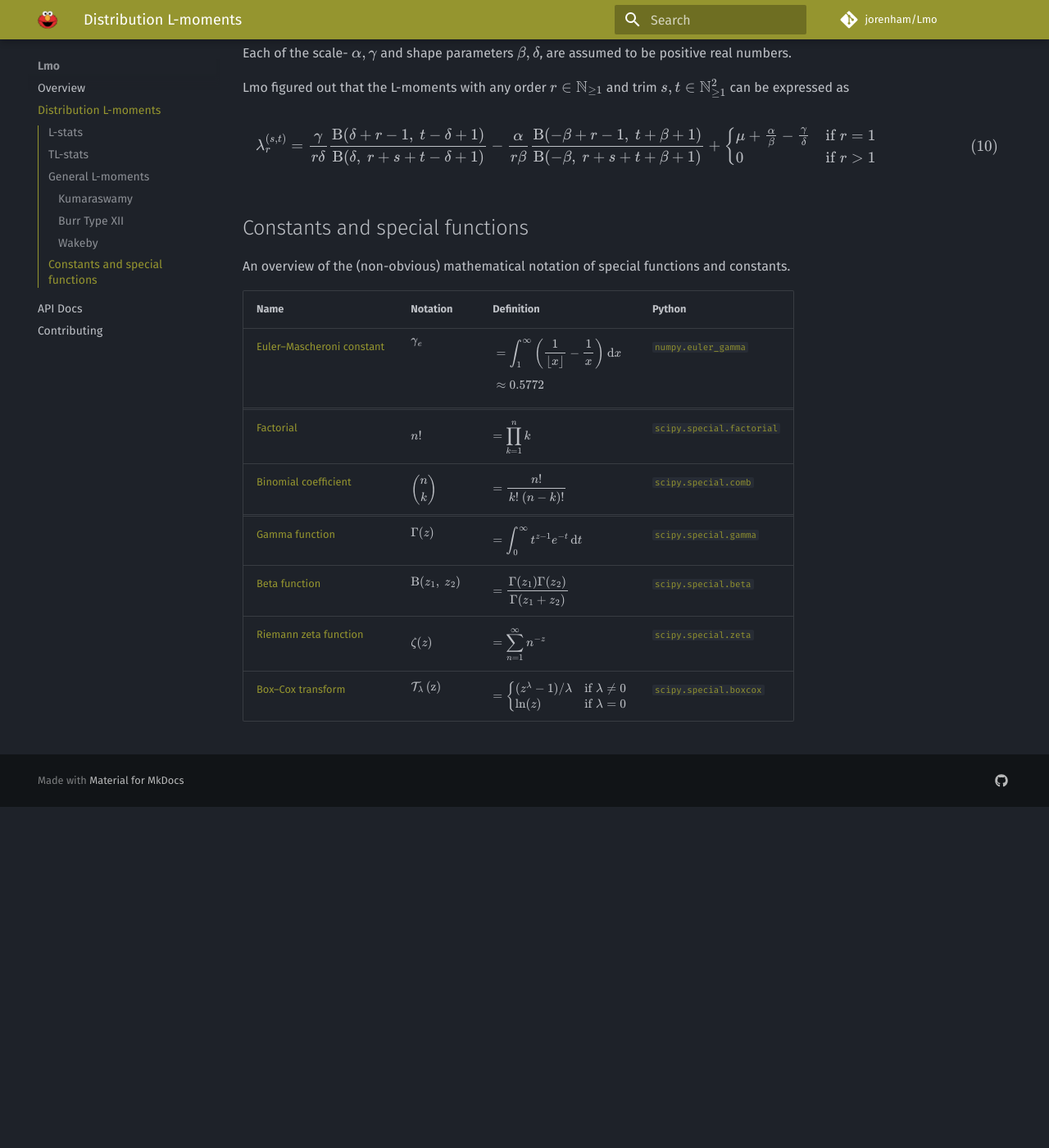
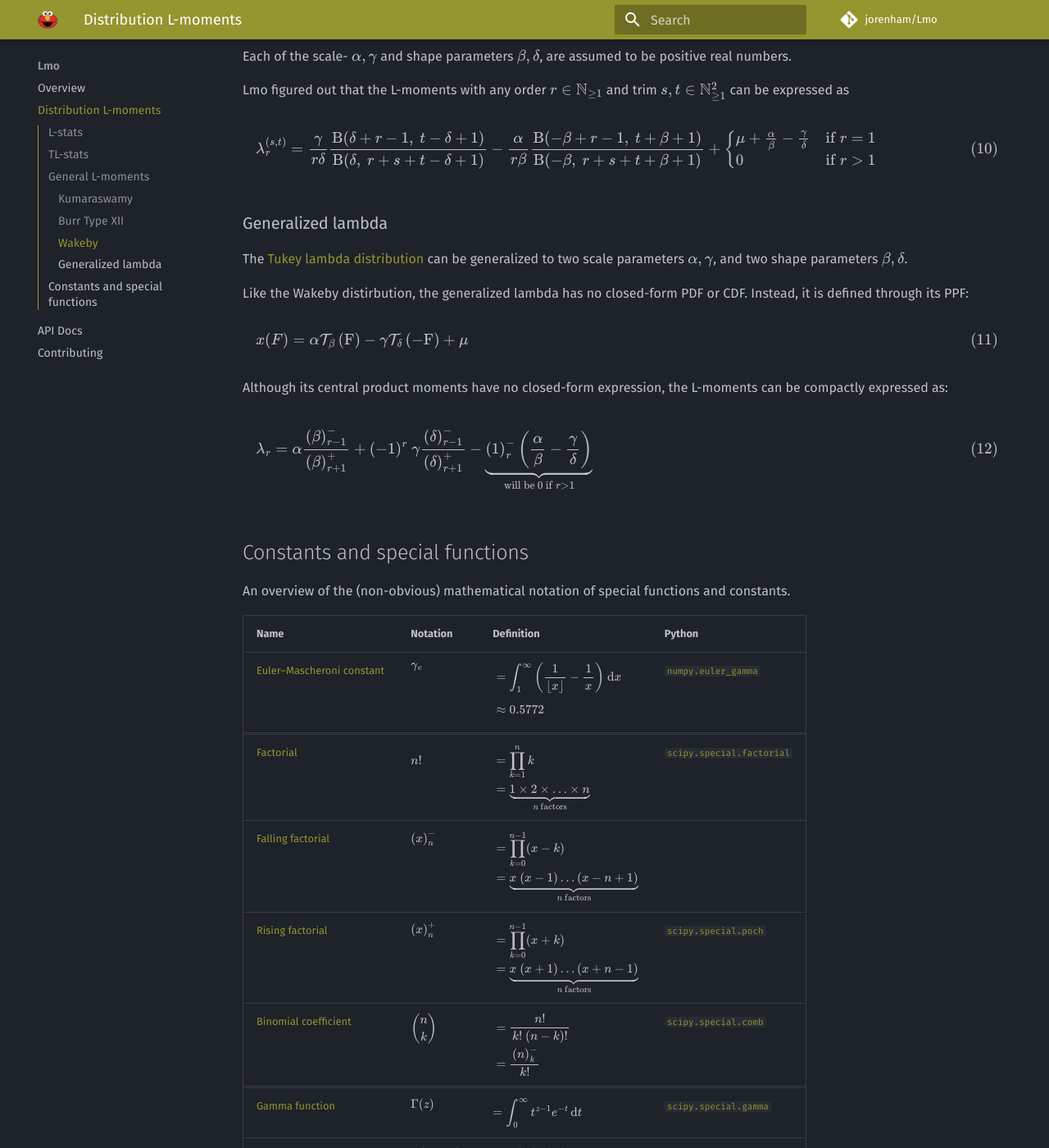
Before and after one commit to jorenham/Lmo, an MkDocs documentation site: the page built from docs/distributions.md, in a window 1280 px wide and 1400 px high, scrolled down 4712 px. Shown: the whole window at 82% size. Built offline with MkDocs 1.6.1 and Material for MkDocs 9.7.7, drawn with Linux system fonts in a browser that asks for light colours; comment, search, counter and statistics services are not loaded; before the commit the page ends 5696 px from its top, so only the background shows below that.

Commit message:
L-moments of the generalized lambda distribution

```diff
--- a/docs/distributions.md
+++ b/docs/distributions.md
@@ -1004,10 +1004,48 @@
 \end{equation}
 \]
 
+### Generalized lambda
+
+The [Tukey lambda distribution
+](https://wikipedia.org/wiki/Tukey_lambda_distribution) can be generalized
+to two scale parameters \( \alpha, \gamma \), and two shape parameters
+\( \beta, \delta \).
+
+Like the Wakeby distirbution, the generalized lambda has no closed-form PDF
+or CDF. Instead, it is defined through its PPF:
+
+\[
+\begin{equation}
+    x(F)
+        = \alpha \boxcox{F}{\beta}
+        - \gamma \boxcox{-F}{\delta}
+        + \mu
+\end{equation}
+\]
+
+Although its central product moments have no closed-form expression, the
+L-moments can be compactly expressed as:
+
+\[
+\begin{equation}
+    \lmoment{r}
+        = \alpha \frac
+            {\ffact{\beta}{r-1}}
+            {\rfact{\beta}{r+1}}
+        + (-1)^r \ \gamma \frac
+            {\ffact{\delta}{r-1}}
+            {\rfact{\delta}{r+1}}
+        - \underbrace{
+            \ffact{1}{r} \left(
+                \frac \alpha \beta - \frac \gamma \delta
+            \right)
+        }_{\text{will be } 0 \text{ if } r>1}
+\end{equation}
+\]
+
 <!-- TODO: Generalized Pareto (GPD / Pareto-Pickands) -->
 <!-- TODO: Generalized Extreme Value (GEV) -->
 <!-- TODO: Generalized Logistic -->
-<!-- TODO: Generalized (Tukey-) Lambda -->
 
 ## Constants and special functions
 
@@ -1066,13 +1104,77 @@
         </a>
     </td>
     <td>\[ n! \vphantom{\prod_{k=1}^n k} \]</td>
-    <td>\[ = \prod_{k=1}^n k \]</td>
+    <td>
+        \[
+            \begin{align*}
+                &= \prod_{k=1}^n k \\
+                &= \underbrace
+                    {1 \times 2 \times \ldots \times n}
+                    _{n{\text{ factors}}}
+            \end{align*}
+        \]
+    </td>
     <td>
         <a
             href="https://docs.scipy.org/doc/scipy/reference/generated/scipy.special.factorial.html"
             target="_blank"
         >
             <code>scipy.special.factorial</code>
+        </a>
+    </td>
+</tr>
+<tr id="def-falling">
+    <td>
+        <a
+            href="https://wikipedia.org/wiki/Falling_and_rising_factorials"
+            target="_blank"
+            title="Falling and rising factorials - Wikipedia"
+        >
+            Falling factorial
+        </a>
+    </td>
+    <!-- <td>\[ x^{\underline{n}} \]</td> -->
+    <td>\[ \ffact{x}{n} \]</td>
+    <td>
+        \[
+            \begin{align*}
+                &= \prod_{k=0}^{n-1} (x - k) \\
+                &= \underbrace
+                    {x \ (x - 1) \ldots (x - n + 1)}
+                    _{n{\text{ factors}}}
+            \end{align*}
+        \]
+    </td>
+    <td></td>
+</tr>
+<tr id="def-rising">
+    <td>
+        <a
+            href="https://wikipedia.org/wiki/Falling_and_rising_factorials"
+            target="_blank"
+            title="Falling and rising factorials - Wikipedia"
+        >
+            Rising factorial
+        </a>
+    </td>
+    <!-- <td>\[ x^{\overline{n}} \]</td> -->
+    <td>\[ \rfact{x}{n} \]</td>
+    <td>
+        \[
+            \begin{align*}
+                &= \prod_{k=0}^{n-1} (x + k) \\
+                &= \underbrace
+                    {x \ (x + 1) \ldots (x + n - 1)}
+                    _{n{\text{ factors}}}
+            \end{align*}
+        \]
+    </td>
+    <td>
+        <a
+            href="https://docs.scipy.org/doc/scipy/reference/generated/scipy.special.poch.html"
+            target="_blank"
+        >
+            <code>scipy.special.poch</code>
         </a>
     </td>
 </tr>
@@ -1087,7 +1189,14 @@
         </a>
     </td>
     <td>\[ \binom{n}{k} \]</td>
-    <td>\[ = \frac{n!}{k! \ (n - k)!} \]</td>
+    <td>
+        \[
+            \begin{align*}
+                &= \frac{n!}{k! \ (n - k)!} \\
+                &= \frac{\ffact{n}{k}}{k!}
+            \end{align*}
+        \]
+    </td>
     <td>
         <a
             href="https://docs.scipy.org/doc/scipy/reference/generated/scipy.special.comb.html"
--- a/docs/scripts/mathjax.js
+++ b/docs/scripts/mathjax.js
@@ -12,6 +12,9 @@
             B: "\\mathop{\\mathrm{B}}",
             // Box-Cox transformation
             boxcox: ["\\rm \\mathcal{T}_{#2}\\left( #1 \\right)", 2],
+            // Falling and rising factorials
+            ffact: ["\\left( #1 \\right)^{-}_{#2}", 2],
+            rfact: ["\\left( #1 \\right)^{+}_{#2}", 2],
             // L-moment (untrimmed)
             lmoment: ["\\lambda_{#1}", 1],
             // L-moment (trimmed)
```
